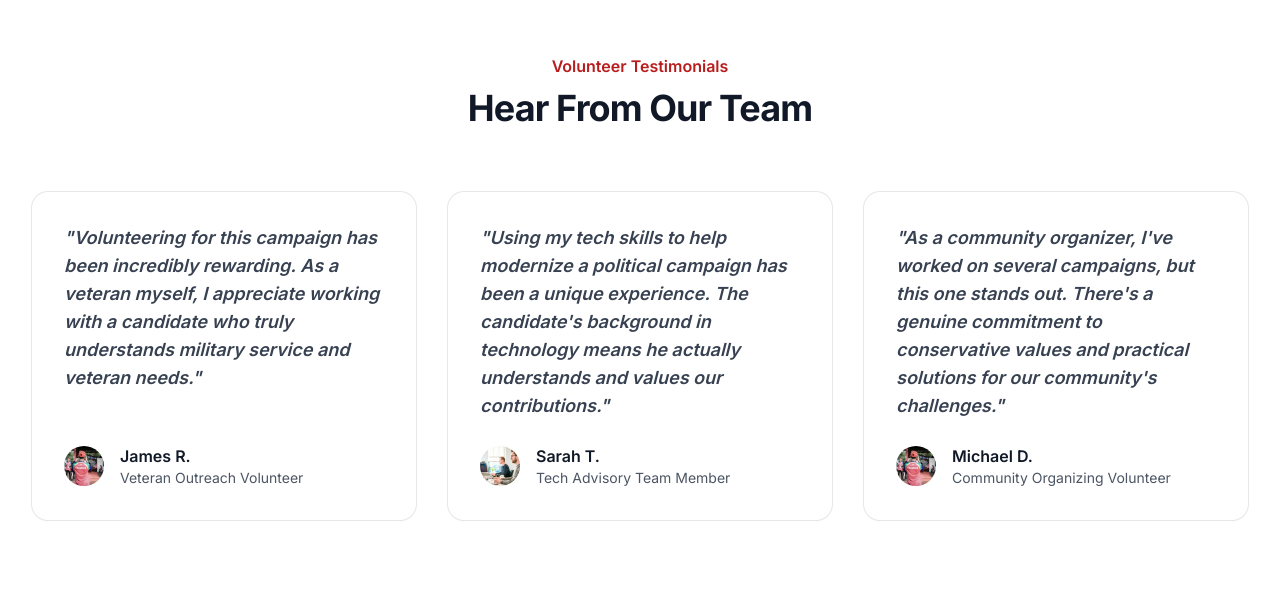
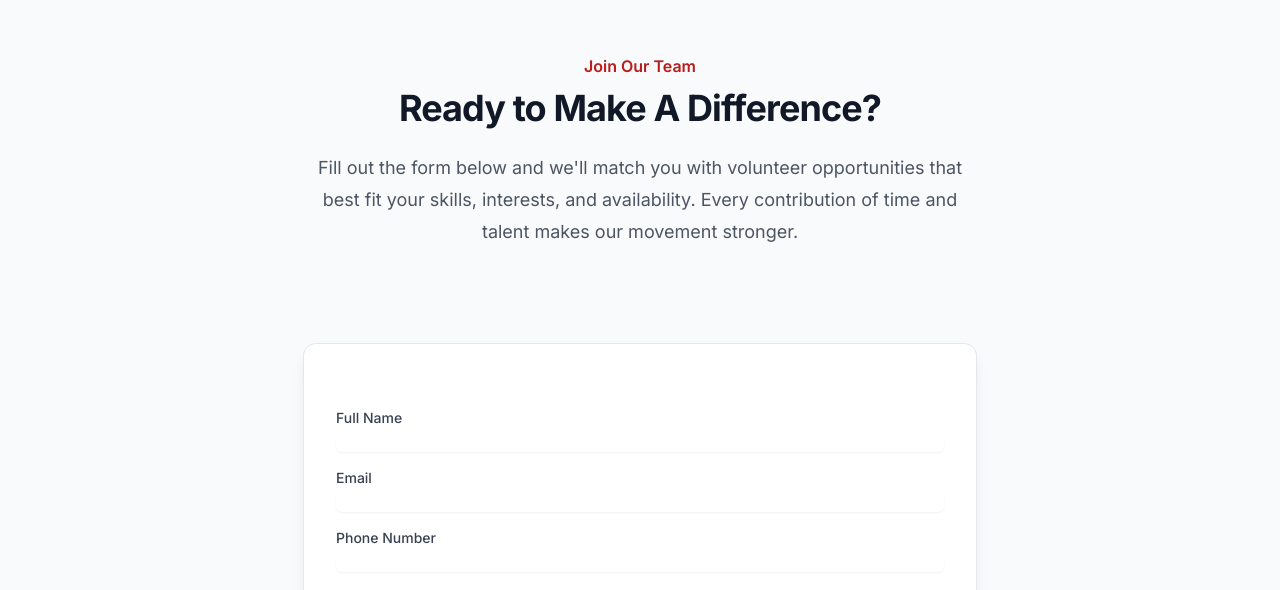
Before and after one commit to lunchwolfjoe/politico, a Next.js app: page /volunteer in a window 1280 px wide. Shown: the part 4070-4660 px from the top of the page. Built offline with nearby package versions, Linux system fonts and the light colour scheme; no server answers.

Commit message:
Remove fake testimonials from volunteer page

```diff
--- a/src/app/volunteer/page.tsx
+++ b/src/app/volunteer/page.tsx
@@ -150,33 +150,6 @@ const volunteerOpportunities = [
       'Identify local issues important to voters'
     ]
   },
-];
-
-const testimonials = [
-  {
-    content: "Volunteering for this campaign has been incredibly rewarding. As a veteran myself, I appreciate working with a candidate who truly understands military service and veteran needs.",
-    author: {
-      name: "James R.",
-      role: "Veteran Outreach Volunteer",
-      imageUrl: imagePaths.volunteer.impact
-    }
-  },
-  {
-    content: "Using my tech skills to help modernize a political campaign has been a unique experience. The candidate's background in technology means he actually understands and values our contributions.",
-    author: {
-      name: "Sarah T.",
-      role: "Tech Advisory Team Member",
-      imageUrl: imagePaths.professional.techAdvisory
-    }
-  },
-  {
-    content: "As a community organizer, I've worked on several campaigns, but this one stands out. There's a genuine commitment to conservative values and practical solutions for our community's challenges.",
-    author: {
-      name: "Michael D.",
-      role: "Community Organizing Volunteer",
-      imageUrl: imagePaths.volunteer.impact
-    }
-  }
 ];
 
 export default function VolunteerPage() {
@@ -334,42 +307,6 @@ export default function VolunteerPage() {
         </div>
       </div>
 
-      {/* Testimonials */}
-      <div className="bg-white py-24 sm:py-32">
-        <div className="mx-auto max-w-7xl px-6 lg:px-8">
-          <div className="mx-auto max-w-2xl lg:text-center">
-            <h2 className="text-base font-semibold leading-7 text-red-700">Volunteer Testimonials</h2>
-            <p className="mt-2 text-3xl font-bold tracking-tight text-gray-900 sm:text-4xl">
-              Hear From Our Team
-            </p>
-          </div>
-          <div className="mx-auto mt-16 grid max-w-2xl grid-cols-1 gap-x-8 gap-y-16 lg:mx-0 lg:max-w-none lg:grid-cols-3">
-            {testimonials.map((testimonial) => (
-              <div key={testimonial.author.name} className="flex flex-col justify-between bg-white rounded-2xl shadow-sm ring-1 ring-gray-200 p-8">
-                <blockquote className="text-gray-700">
-                  <p className="text-lg font-semibold italic">"{testimonial.content}"</p>
-                </blockquote>
-                <div className="mt-6 flex items-center gap-x-4">
-                  <div className="h-10 w-10 rounded-full bg-gray-50 overflow-hidden">
-                    <Image
-                      src={testimonial.author.imageUrl}
-                      alt={testimonial.author.name}
-                      className="h-full w-full object-cover"
-                      width={40}
-                      height={40}
-                    />
-                  </div>
-                  <div>
-                    <p className="font-semibold text-gray-900">{testimonial.author.name}</p>
-                    <p className="text-sm text-gray-600">{testimonial.author.role}</p>
-                  </div>
-                </div>
-              </div>
-            ))}
-          </div>
-        </div>
-      </div>
-
       {/* Sign Up Section */}
       <div id="sign-up" className="mx-auto max-w-7xl px-6 lg:px-8 py-24 sm:py-32 bg-gray-50">
         <div className="mx-auto max-w-2xl lg:text-center">
```
